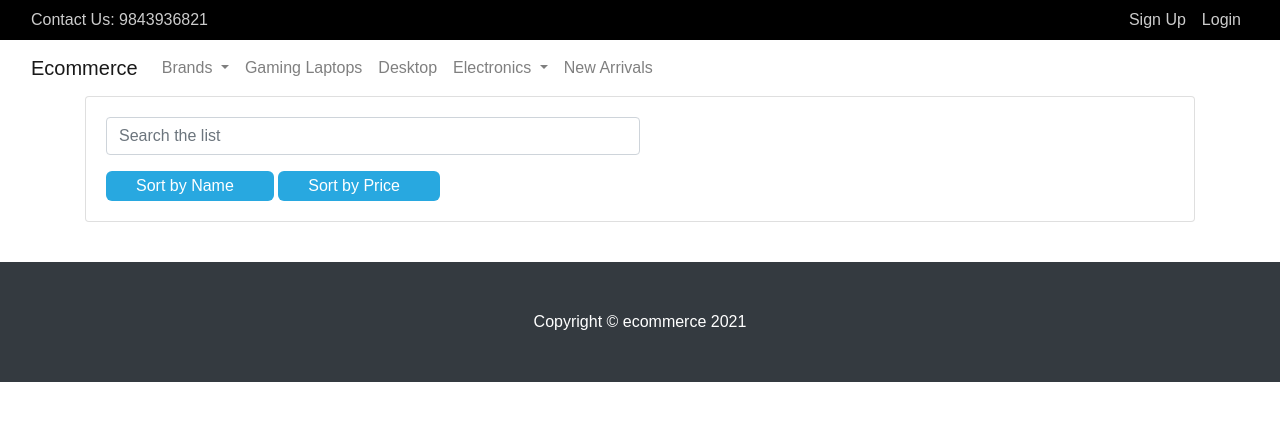
After one commit to nitesh056/ecommerce-with-facial-authentication, a Flask app: template api-gateway/app/templates/product/products-list.html in a window 1280 px wide. The commit adds this page. Shown: the top 421 px of the page. Run offline with Flask 2, Linux system fonts and the light colour scheme; the template is opened without the code that fills it, so the values that code supplies are empty; some libraries are stand-ins or nearby versions.

Commit message:
Product listing and filtering Added List.js

```diff
--- a/api-gateway/app/static/css/style.css
+++ b/api-gateway/app/static/css/style.css
@@ -22,8 +22,12 @@ a {
 }
 
 a:hover {
-    font-weight: bolder;
-    color: #fff;
+    color: #444;
+}
+
+.remove-bullet {
+    list-style-type: none;
+    padding-left: 0;
 }
 
 .auth-form {
@@ -86,3 +90,71 @@ a:hover {
     width: 150px;
     background: #2ecc71
 }
+
+/* list.js */
+.sort {
+    padding:0px 30px;
+    border-radius: 6px;
+    border:none;
+    display:inline-block;
+    color:#fff;
+    text-decoration: none;
+    background-color: #28a8e0;
+    height:30px;
+}
+.sort:focus {
+    outline:none;
+}
+.sort:hover {
+    text-decoration: none;
+    background-color:#1b8aba;
+    cursor: pointer;
+}
+.sort:after {
+    width: 0;
+    height: 0;
+    border-left: 5px solid transparent;
+    border-right: 5px solid transparent;
+    border-bottom: 5px solid transparent;
+    content:"";
+    position: relative;
+    top:-10px;
+    right:-5px;
+}
+.sort.asc:after {
+    width: 0;
+    height: 0;
+    border-left: 5px solid transparent;
+    border-right: 5px solid transparent;
+    border-top: 5px solid #fff;
+    content:"";
+    position: relative;
+    top:13px;
+    right:-5px;
+}
+.sort.desc:after {
+    width: 0;
+    height: 0;
+    border-left: 5px solid transparent;
+    border-right: 5px solid transparent;
+    border-bottom: 5px solid #fff;
+    content:"";
+    position: relative;
+    top:-10px;
+    right:-5px;
+}
+.pagination>li {
+    border: #000 solid 2px;
+    margin: 0 2px;
+}
+.pagination .active a {
+    background-color: #000;
+    color: #fff !important;
+}
+.pagination a:hover {
+    background-color: #000;
+    color: #fff !important;
+}
+.pagination>li>a {
+    padding: 5px 10px;
+}
--- /dev/null
+++ b/api-gateway/app/static/js/product-filter.js
@@ -0,0 +1,7 @@
+var options = {
+    valueNames: [ 'name', 'current_price' ],
+    page: 6,
+    pagination: true
+};
+
+var productList = new List('product-list', options);
--- a/api-gateway/app/templates/base.html
+++ b/api-gateway/app/templates/base.html
@@ -26,8 +26,10 @@
     <!-- Vendor js -->
     <script src="{{ url_for('static', filename='js/vendor/jquery-3.2.1.slim.min.js') }}"></script>
     <script src="{{ url_for('static', filename='js/vendor/bootstrap.bundle.min.js') }}"></script>
+    <script src="{{ url_for('static', filename='js/vendor/list.min.js') }}"></script>
 
     <!-- Custom js -->
     <script src="{{ url_for('static', filename='js/script.js') }}"></script>
+    <script src="{{ url_for('static', filename='js/product-filter.js') }}"></script>
 </body>
 </html>
--- a/api-gateway/app/templates/include/navbar.html
+++ b/api-gateway/app/templates/include/navbar.html
@@ -1,6 +1,5 @@
 <nav class="navbar navbar-expand-sm bg-black">
     <div class="container-fluid">
-        <div class="collapse navbar-collapse" id="navbarSupportedContent">
         <ul class="navbar-nav mr-auto">
             <li class="nav-item">Contact Us: 9843936821</li>
         </ul>
@@ -8,7 +7,6 @@
             <li class="nav-item"><a href="/u/signup" class="nav-link p-0 px-2">Sign Up</a></li>
             <li class="nav-item"><a href="/u/login" class="nav-link p-0 px-2">Login</a></li>
         </ul>
-        </div>
     </div>
 
 </nav>
@@ -34,8 +32,8 @@
                         <!-- <div class="dropdown-divider"></div> -->
                     </div>
                 </li>
-                <li class="nav-item"><a href="#" class="nav-link">Gamming Laptops</a></li>
-                <li class="nav-item"><a href="#" class="nav-link">Desktop</a></li>
+                <li class="nav-item"><a href="/gaming-laptop" class="nav-link">Gaming Laptops</a></li>
+                <li class="nav-item"><a href="/desktop" class="nav-link">Desktop</a></li>
                 <li class="nav-item dropdown">
                     <a class="nav-link dropdown-toggle" href="#" id="navbarDropdown" role="button" data-toggle="dropdown" aria-haspopup="true" aria-expanded="false">
                         Electronics
@@ -47,7 +45,7 @@
                         <!-- <div class="dropdown-divider"></div> -->
                     </div>
                 </li>
-                <li class="nav-item"><a href="#" class="nav-link">New Arrivals</a></li>
+                <li class="nav-item"><a href="/new-arrival" class="nav-link">New Arrivals</a></li>
             </ul>
         </div>
     </div>
--- a/api-gateway/app/templates/product/product-card.html
+++ b/api-gateway/app/templates/product/product-card.html
@@ -1,14 +1,16 @@
-{% for p in [1,2,3,4,5] %}
-<div class="col-lg-4 col-md-6 mb-4">
+<ul class="row list remove-bullet">
+    {% for product in products %}
+        <li class="col-lg-4 col-md-6 mb-4">
             <div class="card h-100">
                 <a href="#"><img class="card-img-top" src="http://placehold.it/700x400" alt=""></a>
                 <div class="card-body">
                     <h4 class="card-title">
-                <a href="#">Item Six</a>
+                        <a href="#" class="name">{{ product.name }}</a>
                     </h4>
-            <h5>$24.99</h5>
-            <p class="card-text">Lorem ipsum dolor sit amet, consectetur adipisicing elit. Amet numquam aspernatur!</p>
+                    <h5> <span class="current_price">NPR {{ product.current_price }}</span> <strike>NPR {{ product.old_price }}</strike></h5>
+                    <p class="card-text">{{ product.short_description }}</p>
                 </div>
             </div>
-</div>
+        </li>
     {% endfor %}
+</ul>
--- /dev/null
+++ b/api-gateway/app/templates/product/products-list.html
@@ -0,0 +1,26 @@
+{% extends "base.html" %}
+{% block title %}Products{% endblock %}
+
+{% block body %}
+<div class="container">
+    <div class="row">
+        <div class="col-lg-12">
+            <div id="product-list">
+                <div class="card mb-4">
+                    <div class="card-body">
+                        <input class="form-control search w-50 mb-3" placeholder="Search the list">
+                        <button class="sort" data-sort="name">Sort by Name</button>
+                        <button class="sort" data-sort="current_price">Sort by Price</button>
+                    </div>
+                </div>
+
+                {% include 'product/product-card.html' %}
+
+                {% if products|length > 6 %}
+                    <ul class="pagination"></ul>
+                {% endif %}
+            </div>
+        </div>
+    </div>
+</div>
+{% endblock %}
```
Also changed, not shown: api-gateway/app/routes/index.py (+20 -1 lines), api-gateway/app/templates/index.html (+4 -5 lines), product-service/app/routes/product.py (+17 -6 lines), product-service/app/services/product.py (+8 -0 lines), api-gateway/app/static/js/vendor/list.min.js (added), 1 other file. Lines whose indentation alone changed are shown as unchanged.
